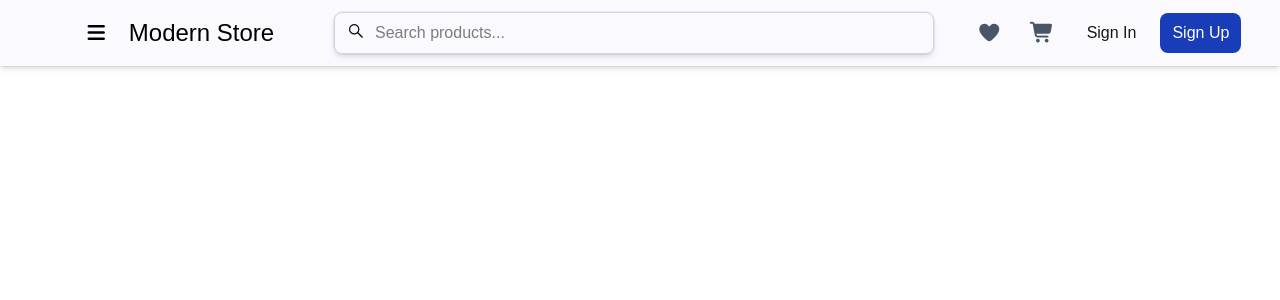
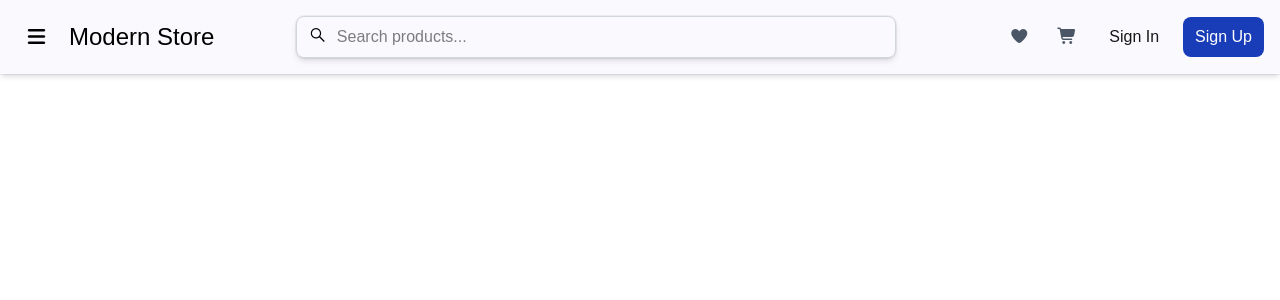
Before and after one commit to nishantcm/modern-store-ecommerce, a Next.js app: page / in a window 1280 px wide. Shown: the top 300 px of the page. Built offline with nearby package versions, Linux system fonts and the light colour scheme.

Commit message:
Updated the src/components/Header.jsx file with sidebar to md screen

```diff
--- a/src/components/Header.jsx
+++ b/src/components/Header.jsx
@@ -47,10 +47,10 @@ export default function Header({ sidebarOpen, setSidebarOpen }) {
   return (
     <>
       <header>
-        <div className="grid grid-cols-12 gap-2 bg-[#faf9fd] p-6 shadow-md outline outline-black/5 dark:bg-gray-800 py-3">
+        <div className="flex items-center justify-between bg-[#faf9fd] p-4 shadow-md outline outline-black/5 dark:bg-gray-800">
 
-          {/* Logo + Toggle */}
-          <div className="col-span-3 flex items-center justify-center gap-3">
+          {/* Left: Logo + Toggle */}
+          <div className="flex items-center gap-3">
             <button
               onClick={() => setSidebarOpen(!sidebarOpen)}
               className="p-2 hover:bg-gray-200 hover:rounded-lg"
@@ -58,30 +58,30 @@ export default function Header({ sidebarOpen, setSidebarOpen }) {
               <i className="fa-solid fa-bars fa-lg text-black"></i>
             </button>
 
-            <h1 className="text-black text-[24px] font-medium">
+            <h1 className="text-black text-lg md:text-2xl font-medium">
               Modern Store
             </h1>
           </div>
 
-          {/* Search */}
-          <div className="col-span-6">
+          {/* Center: Search (hidden on small screens) */}
+          <div className="hidden md:block w-1/2">
             <SearchBar />
           </div>
 
           {/* Right Section */}
-          <div className="col-span-3 flex items-center justify-center gap-3">
+          <div className="flex items-center gap-2 md:gap-3">
             <button
               onClick={() => router.push("/wishlist")}
               className="p-2 hover:bg-gray-200 hover:rounded-lg"
             >
-              <i className="fa-solid fa-heart fa-lg text-gray-600"></i>
+              <i className="fa-solid fa-heart text-gray-600"></i>
             </button>
 
             <button
               onClick={() => router.push("/cart")}
               className="p-2 hover:bg-gray-200 hover:rounded-lg"
             >
-              <i className="fa-solid fa-cart-shopping fa-lg text-gray-600"></i>
+              <i className="fa-solid fa-cart-shopping text-gray-600"></i>
             </button>
 
             {user ? (
@@ -90,14 +90,14 @@ export default function Header({ sidebarOpen, setSidebarOpen }) {
               <>
                 <button
                   onClick={openSignIn}
-                  className="hover:bg-gray-100 rounded-lg p-2 px-3"
+                  className="hidden md:block hover:bg-gray-100 rounded-lg p-2 px-3"
                 >
                   Sign In
                 </button>
 
                 <button
                   onClick={openSignUp}
-                  className="bg-blue-800 hover:bg-blue-700 text-white rounded-lg p-2 px-3"
+                  className="hidden md:block bg-blue-800 hover:bg-blue-700 text-white rounded-lg p-2 px-3"
                 >
                   Sign Up
                 </button>
```
